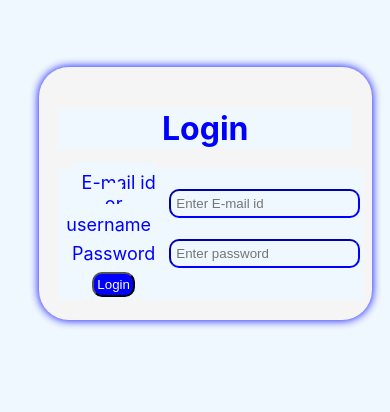
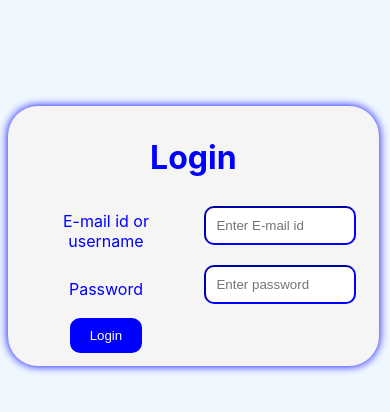
Before and after one commit to Haribalprithiviraj/loginpage, a React (Create React App) app: page / in a window 390 px wide. Shown: the part 186-598 px from the top of the page. Built offline with nearby package versions, Linux system fonts and the light colour scheme.

Commit message:
update cs new

```diff
--- a/src/login.css
+++ b/src/login.css
@@ -1,50 +1,71 @@
-@media (max-width:1440px) and (min-width:200px){
-   *{
+body {
   background-color: aliceblue;
+  color: blue;
+  display: flex;
   justify-content: center;
-      color: blue;
-      position: relative;
-      top: 30%;
+  align-items: center;
+  min-height: 100vh;
+  margin: 0;
 }
-   .container{
-    width: 75%;
-    left: 10%;
-    right: 10%;
-    position: relative;
+
+.container {
+  width: 50%;
+  height: 50%;
   padding: 20px;
   background-color: whitesmoke;
   box-shadow: 0 0 10px;
+  border-radius: 30px;
   text-align: center;
-    border-radius: 30px;
-    flex-direction: column;
+  position: relative;
 }
-  #label1{
-    align-items: center;
+
+form {
+  width: 100%;
+}
+
+#label1, #label2 {
+  display: block;
   font-size: large;
   padding: 10px;
 }
-  #label2{
-    align-items: center;
-    font-size: large;
+
+#email, #password {
+  width: 90%;
+  border-color: blue;
+  border-radius: 10px;
   padding: 10px;
+  margin-bottom: 10px;
 }
-  #email{
-    border-color: blue;
-    max-width: 1440px;
-    min-width: 100px;
-    border-radius: 10px;
-    padding: 5px;
-  }
-  #password{
-    border-color: blue;
-    max-width: 100%;
-    border-radius: 10px;
-    padding: 5px;
-  }
-  .login{
+
+.login {
   background-color: blue;
   color: white;
   border-radius: 10px;
-    padding: 3px;
+  padding: 10px 20px;
+  border: none;
+  cursor: pointer;
+}
+
+
+@media screen and (max-width: 768px) {
+  .container {
+    width: 100%;
   }
 }
+
+@media screen and (max-width: 480px) {
+  .container {
+    width: 90%;
+    padding: 10px;
+    position: relative;
+    left:2%;
+  }
+
+  #email, #password {
+    width: 75%;
+  }
+
+  #label1, #label2 {
+    font-size: medium;
+  }
+}
```
Lines whose indentation alone changed are shown as unchanged.
